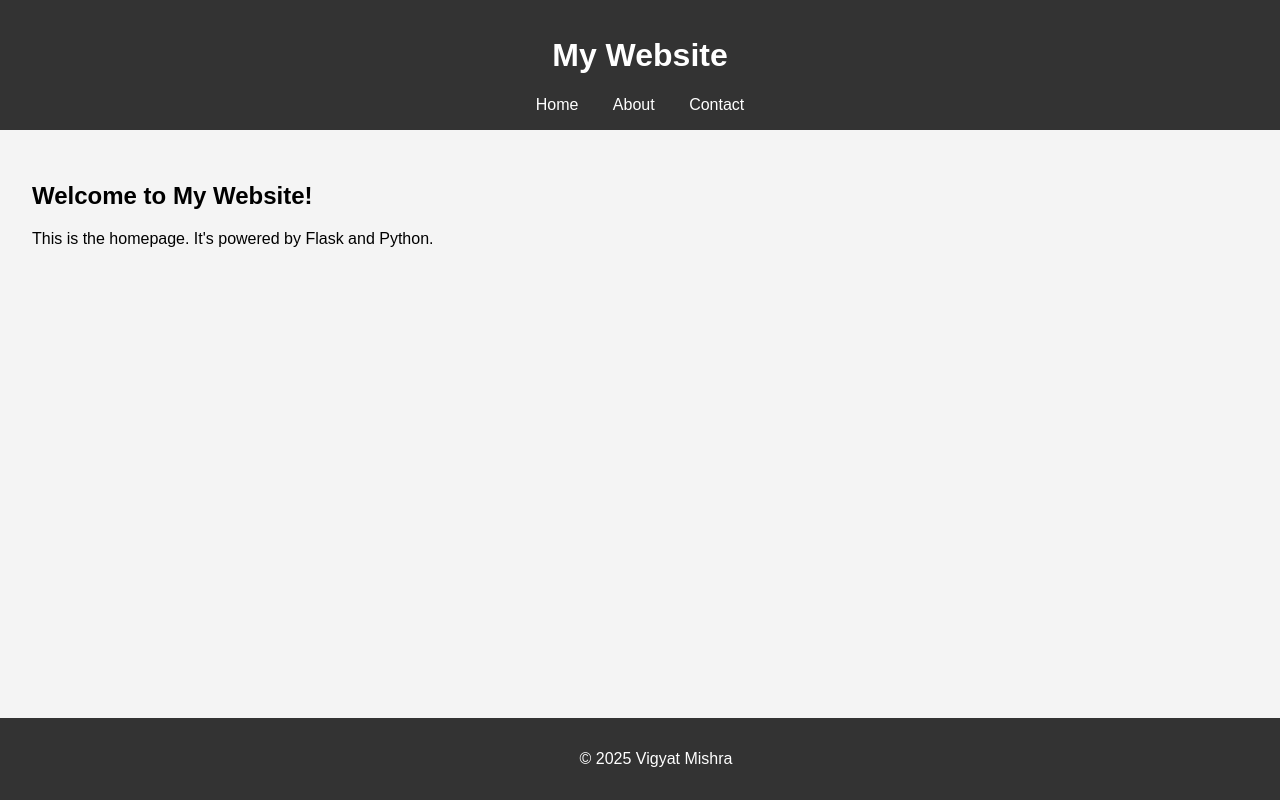
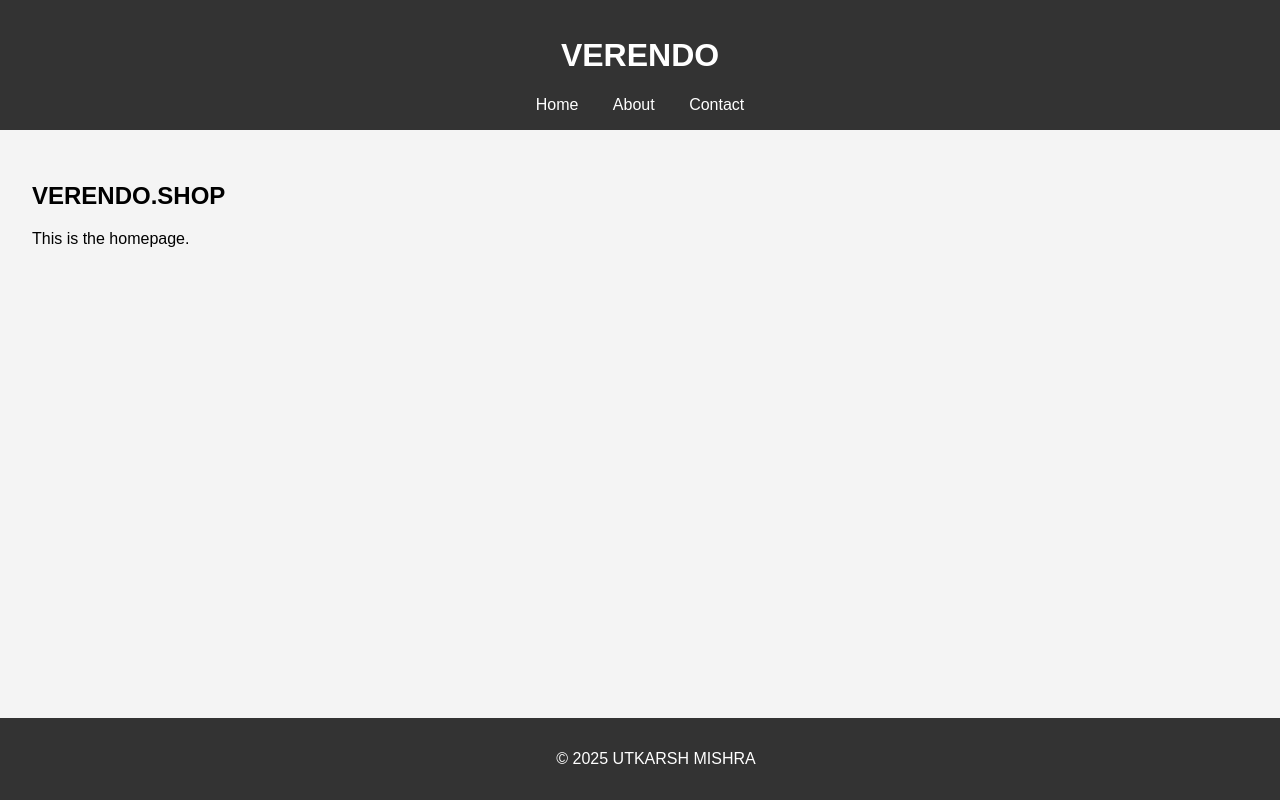
Before and after one commit to Vigyat18/Verendo-, a Flask app: template templates/home.html in a window 1280 px wide. Run offline with Flask 3, Linux system fonts and the light colour scheme; the template is opened without the code that fills it: most values are stand-ins (such as "Sample title", 1, 10 or a date in 2020).

Commit message:
Updated homepage content

```diff
--- a/templates/base.html
+++ b/templates/base.html
@@ -2,12 +2,12 @@
 <html lang="en">
 <head>
     <meta charset="UTF-8">
-    <title>{{ title }} | My Website</title>
+    <title>{{ title }} | VERENDO.SHOP</title>
     <link rel="stylesheet" href="{{ url_for('static', filename='style.css') }}">
 </head>
 <body>
     <header>
-        <h1>My Website</h1>
+        <h1> VERENDO</h1>
         <nav>
             <a href="/">Home</a>
             <a href="/about">About</a>
@@ -20,7 +20,7 @@
     </main>
 
     <footer>
-        <p>&copy; 2025 Vigyat Mishra</p>
+        <p>&copy; 2025 UTKARSH MISHRA</p>
     </footer>
 </body>
 </html>
--- a/templates/home.html
+++ b/templates/home.html
@@ -1,6 +1,6 @@
 {% extends "base.html" %}
 
 {% block content %}
-<h2>Welcome to My Website!</h2>
-<p>This is the homepage. It's powered by Flask and Python.</p>
+<h2>VERENDO.SHOP</h2>
+<p>This is the homepage.</p>
 {% endblock %}
```
